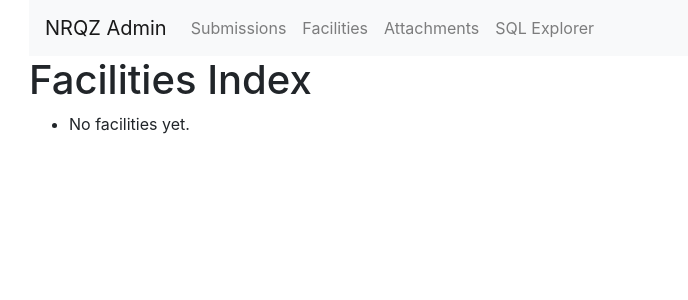
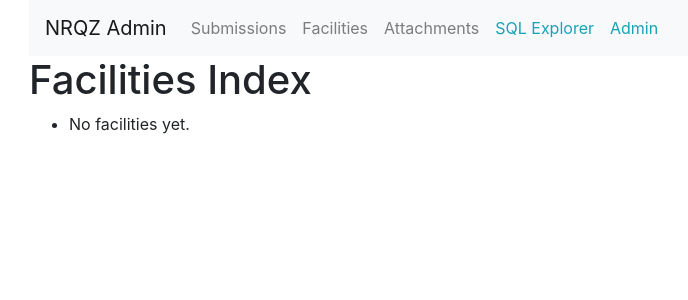
Before and after one commit to GreenBankObservatory/nrqz_admin, a Django app: template submission/templates/submission/facility_list.html in a window 1280 px wide. Shown: the top 300 px of the page, without its empty margins (56-744 px from the left). Run offline with Django 3.2, Linux system fonts and the light colour scheme; the template is opened without the code that fills it, so the values that code supplies are empty; some libraries are stand-ins or nearby versions.

Commit message:
Added link to admin
Also now explorer and admin links  use text-info to differentiate themselves

```diff
--- a/submission/templates/submission/base.html
+++ b/submission/templates/submission/base.html
@@ -20,7 +20,10 @@
             <a class="nav-link" href="/submission/attachments/">Attachments</a>
           </li>
           <li class="nav-item">
-            <a class="nav-link" href="/explorer/">SQL Explorer</a>
+            <a class="nav-link text-info" href="/explorer/">SQL Explorer</a>
+          </li>
+          <li class="nav-item">
+            <a class="nav-link text-info" href="/admin/">Admin</a>
           </li>
         </ul>
     </nav>
```
